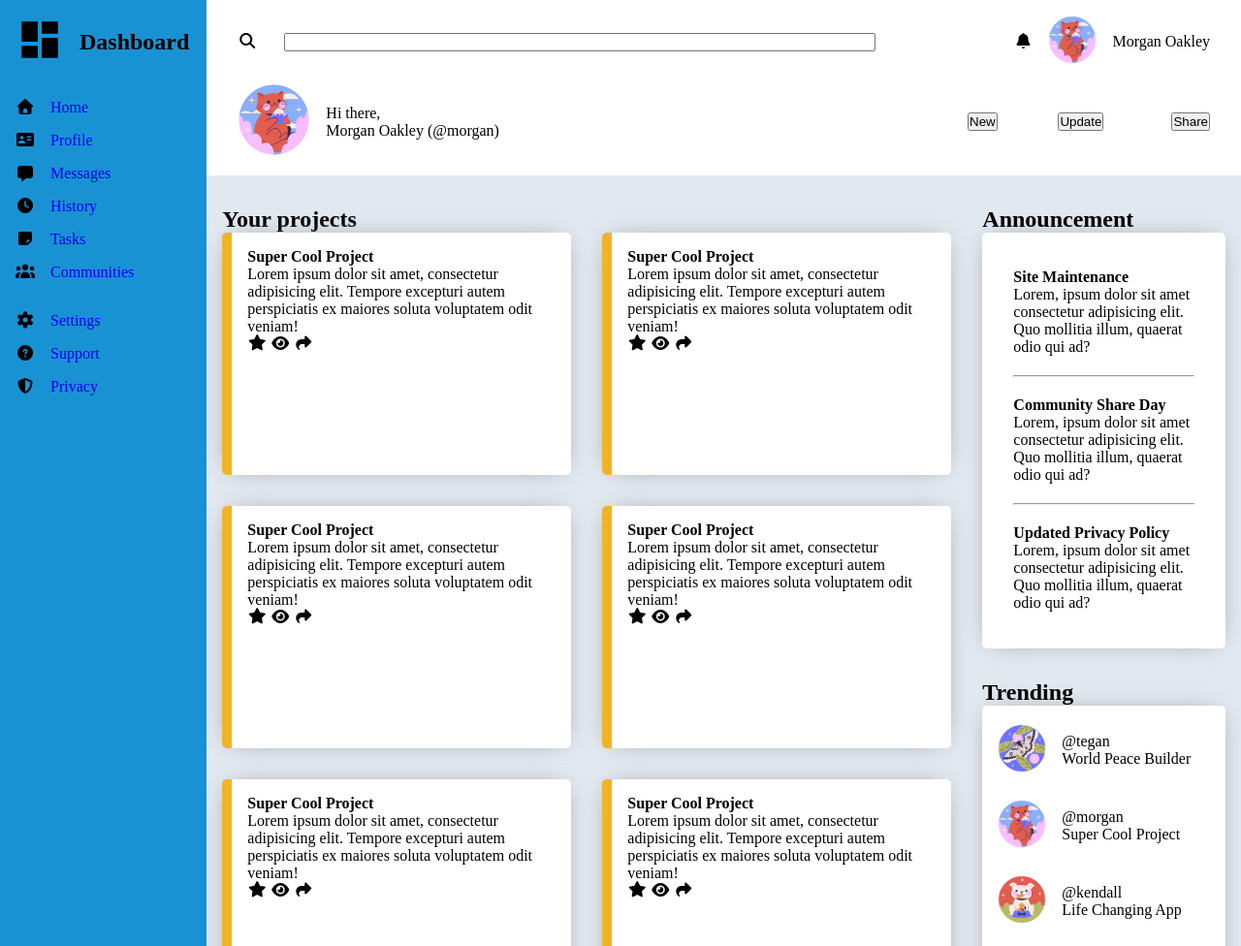
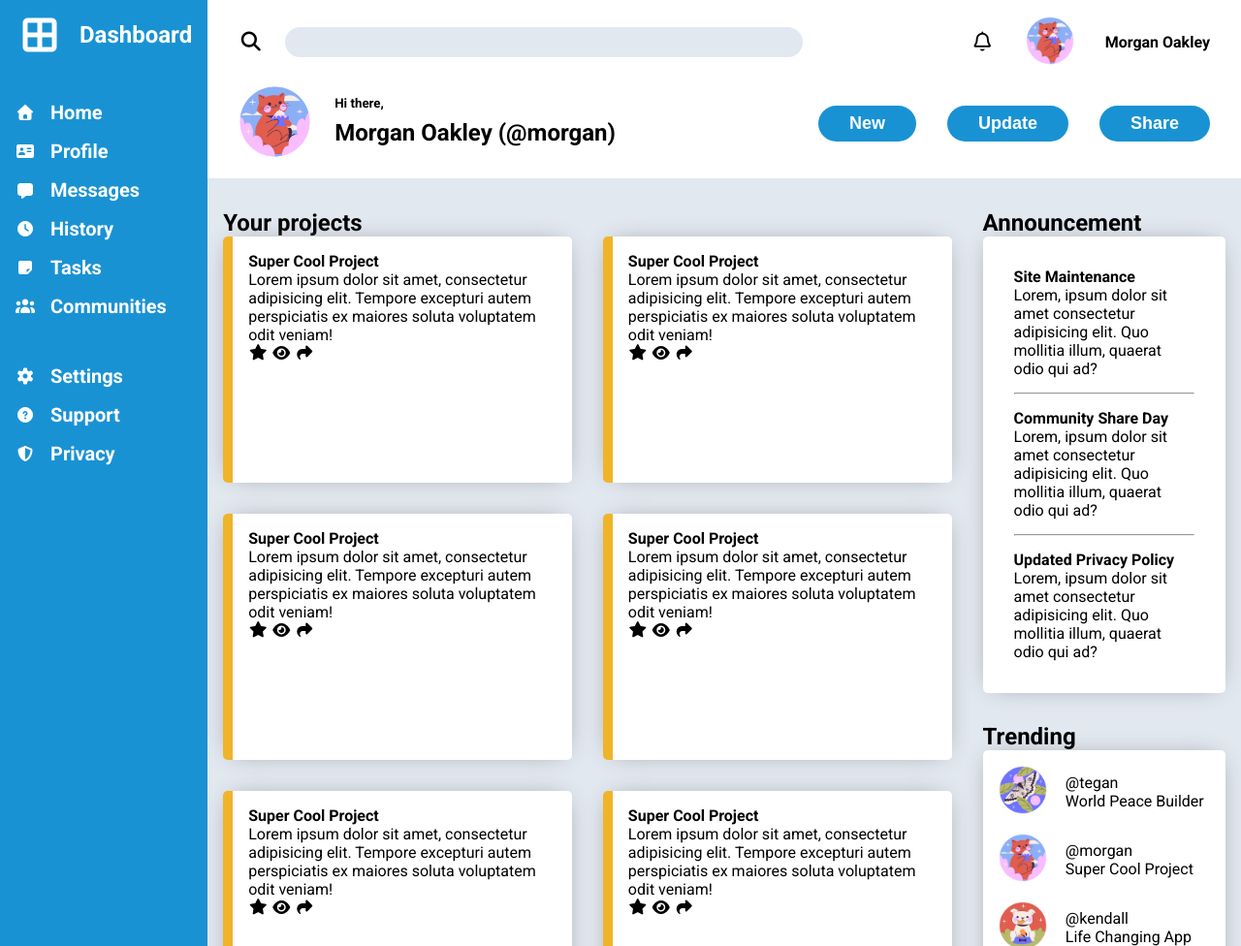
Before and after one commit to guswebdev/odin-dashboard-project, a plain HTML site: page index.html in a window 1280 px wide. Shown: the top 976 px of the page at 97% size. Drawn offline with Linux system fonts and the light colour scheme.

Commit message:
Completar el header y el sidebar

```diff
--- a/css/style.css
+++ b/css/style.css
@@ -15,6 +15,7 @@ a {
 }
 
 body {
+  font-family: "Roboto", sans-serif;
   width: 100%;
   min-height: 100vh;
   display: grid;
@@ -41,7 +42,7 @@ body {
   display: grid;
   grid-template-columns: 1fr;
   grid-template-rows: repeat(3, max-content);
-  gap: 2rem;
+  gap: 3rem;
 }
 
 main {
@@ -61,6 +62,7 @@ main {
   display: grid;
   grid-template-columns: 3rem 1fr;
   justify-items: start;
+  align-items: center;
 }
 
 .header-notificacion {
@@ -69,20 +71,72 @@ main {
   grid-template-columns: repeat(3, max-content);
   justify-content: end;
   align-items: center;
-  gap: 1rem;
+  gap: 2rem;
 }
 
 .header-usuario {
   display: grid;
   grid-template-columns: repeat(2, max-content);
-  gap: 1rem;
+  gap: 1.5rem;
   align-items: center;
 }
 
 .header-botones {
   display: grid;
-  grid-template-columns: repeat(3, 1fr);
-  justify-items: end;
+  grid-template-columns: repeat(3, min-content);
+  gap: 2rem;
+  justify-content: end;
+}
+
+.header-search i {
+  font-size: 1.25rem;
+  cursor: pointer;
+}
+.header-search div {
+  width: 100%;
+}
+
+.header-search input {
+  width: 100%;
+  background-color: #e2e8f0;
+  padding: 0.5rem 1rem;
+  border: none;
+  border-radius: 20px;
+}
+
+.header-notificacion i {
+  font-size: 1.25rem;
+  cursor: pointer;
+}
+.header-notificacion p {
+  font-weight: bold;
+}
+.header-notificacion img {
+  cursor: pointer;
+}
+
+.header-usuario img {
+  cursor: pointer;
+}
+.header-usuario p {
+  font-weight: bold;
+  margin-bottom: 0.5rem;
+}
+
+.header-usuario .user-name {
+  font-size: 1.5rem;
+}
+
+.header-botones button {
+  display: inline-block;
+  background-color: #1992d4;
+  color: white;
+  border: none;
+  padding: 0.5rem 2rem;
+  font-weight: bold;
+  font-size: 1.125rem;
+  border-radius: 20px;
+  cursor: pointer;
 }
 /* -- HEADER -- */
 
@@ -92,6 +146,22 @@ main {
   grid-template-columns: max-content 1fr;
   align-items: center;
   gap: 1rem;
+  color: white;
+}
+.sidebar a {
+  color: white;
+  cursor: pointer;
+  font-weight: bold;
+  font-size: 1.25rem;
+}
+.logo {
+  cursor: pointer;
+}
+.logo i {
+  font-size: 2.5rem;
+}
+.sidebar i {
+  cursor: pointer;
 }
 /* -- SIDEBAR -- */
 
--- a/index.html
+++ b/index.html
@@ -5,7 +5,7 @@
     <meta name="viewport" content="width=device-width, initial-scale=1.0" />
     <title>Document</title>
     <link rel="stylesheet" href="css/style.css" />
-    <!-- Font Awesome-->
+    <!-- Font Awesome -->
     <link
       rel="stylesheet"
       href="https://cdnjs.cloudflare.com/ajax/libs/font-awesome/7.0.1/css/all.min.css"
@@ -13,7 +13,15 @@
       crossorigin="anonymous"
       referrerpolicy="no-referrer"
     />
-    <!-- Font Awesome-->
+    <!-- Font Awesome -->
+    <!-- Google Fonts - Roboto -->
+    <link rel="preconnect" href="https://fonts.googleapis.com" />
+    <link rel="preconnect" href="https://fonts.gstatic.com" crossorigin />
+    <link
+      href="https://fonts.googleapis.com/css2?family=Roboto:ital,wght@0,100..900;1,100..900&display=swap"
+      rel="stylesheet"
+    />
+    <!-- Google Fonts - Roboto -->
   </head>
   <body>
     <header class="header">
@@ -22,14 +30,14 @@
           <i class="fa-solid fa-magnifying-glass"></i>
         </span>
         <!-- ESTILOS EN LINEA -->
-        <div style="width: 100%">
-          <input type="text" id="search" name="search" style="width: 100%" />
+        <div>
+          <input type="text" id="search" name="search" />
         </div>
         <!-- ESTILOS EN LINEA -->
       </section>
       <section class="header-notificacion">
         <span>
-          <i class="fa-solid fa-bell"></i>
+          <i class="fa-regular fa-bell"></i>
         </span>
         <div>
           <img
@@ -51,8 +59,10 @@
           />
         </div>
         <div>
-          <p>Hi there,</p>
-          <p>Morgan Oakley (@morgan)</p>
+          <p>
+            <small>Hi there,</small>
+          </p>
+          <p class="user-name">Morgan Oakley (@morgan)</p>
         </div>
       </section>
       <section class="header-botones">
@@ -70,12 +80,7 @@
     <aside class="sidebar">
       <section class="logo">
         <span>
-          <img
-            src="assets/img/view-dashboard.svg"
-            alt="dashboard"
-            width="50px"
-            height="50px"
-          />
+          <i class="fa-solid fa-border-all"></i>
         </span>
         <h2>Dashboard</h2>
       </section>
@@ -127,7 +132,11 @@
           <div class="card">
             <div class="card-text">
               <h4>Super Cool Project</h4>
-              <p>Lorem ipsum dolor sit amet, consectetur adipisicing elit. Tempore excepturi autem perspiciatis ex maiores soluta voluptatem odit veniam!</p>
+              <p>
+                Lorem ipsum dolor sit amet, consectetur adipisicing elit.
+                Tempore excepturi autem perspiciatis ex maiores soluta
+                voluptatem odit veniam!
+              </p>
             </div>
             <div class="card-icons">
               <span>
@@ -144,7 +153,11 @@
           <div class="card">
             <div class="card-text">
               <h4>Super Cool Project</h4>
-              <p>Lorem ipsum dolor sit amet, consectetur adipisicing elit. Tempore excepturi autem perspiciatis ex maiores soluta voluptatem odit veniam!</p>
+              <p>
+                Lorem ipsum dolor sit amet, consectetur adipisicing elit.
+                Tempore excepturi autem perspiciatis ex maiores soluta
+                voluptatem odit veniam!
+              </p>
             </div>
             <div class="card-icons">
               <span>
@@ -161,7 +174,11 @@
           <div class="card">
             <div class="card-text">
               <h4>Super Cool Project</h4>
-              <p>Lorem ipsum dolor sit amet, consectetur adipisicing elit. Tempore excepturi autem perspiciatis ex maiores soluta voluptatem odit veniam!</p>
+              <p>
+                Lorem ipsum dolor sit amet, consectetur adipisicing elit.
+                Tempore excepturi autem perspiciatis ex maiores soluta
+                voluptatem odit veniam!
+              </p>
             </div>
             <div class="card-icons">
               <span>
@@ -178,7 +195,11 @@
           <div class="card">
             <div class="card-text">
               <h4>Super Cool Project</h4>
-              <p>Lorem ipsum dolor sit amet, consectetur adipisicing elit. Tempore excepturi autem perspiciatis ex maiores soluta voluptatem odit veniam!</p>
+              <p>
+                Lorem ipsum dolor sit amet, consectetur adipisicing elit.
+                Tempore excepturi autem perspiciatis ex maiores soluta
+                voluptatem odit veniam!
+              </p>
             </div>
             <div class="card-icons">
               <span>
@@ -195,7 +216,11 @@
           <div class="card">
             <div class="card-text">
               <h4>Super Cool Project</h4>
-              <p>Lorem ipsum dolor sit amet, consectetur adipisicing elit. Tempore excepturi autem perspiciatis ex maiores soluta voluptatem odit veniam!</p>
+              <p>
+                Lorem ipsum dolor sit amet, consectetur adipisicing elit.
+                Tempore excepturi autem perspiciatis ex maiores soluta
+                voluptatem odit veniam!
+              </p>
             </div>
             <div class="card-icons">
               <span>
@@ -212,7 +237,11 @@
           <div class="card">
             <div class="card-text">
               <h4>Super Cool Project</h4>
-              <p>Lorem ipsum dolor sit amet, consectetur adipisicing elit. Tempore excepturi autem perspiciatis ex maiores soluta voluptatem odit veniam!</p>
+              <p>
+                Lorem ipsum dolor sit amet, consectetur adipisicing elit.
+                Tempore excepturi autem perspiciatis ex maiores soluta
+                voluptatem odit veniam!
+              </p>
             </div>
             <div class="card-icons">
               <span>
```
